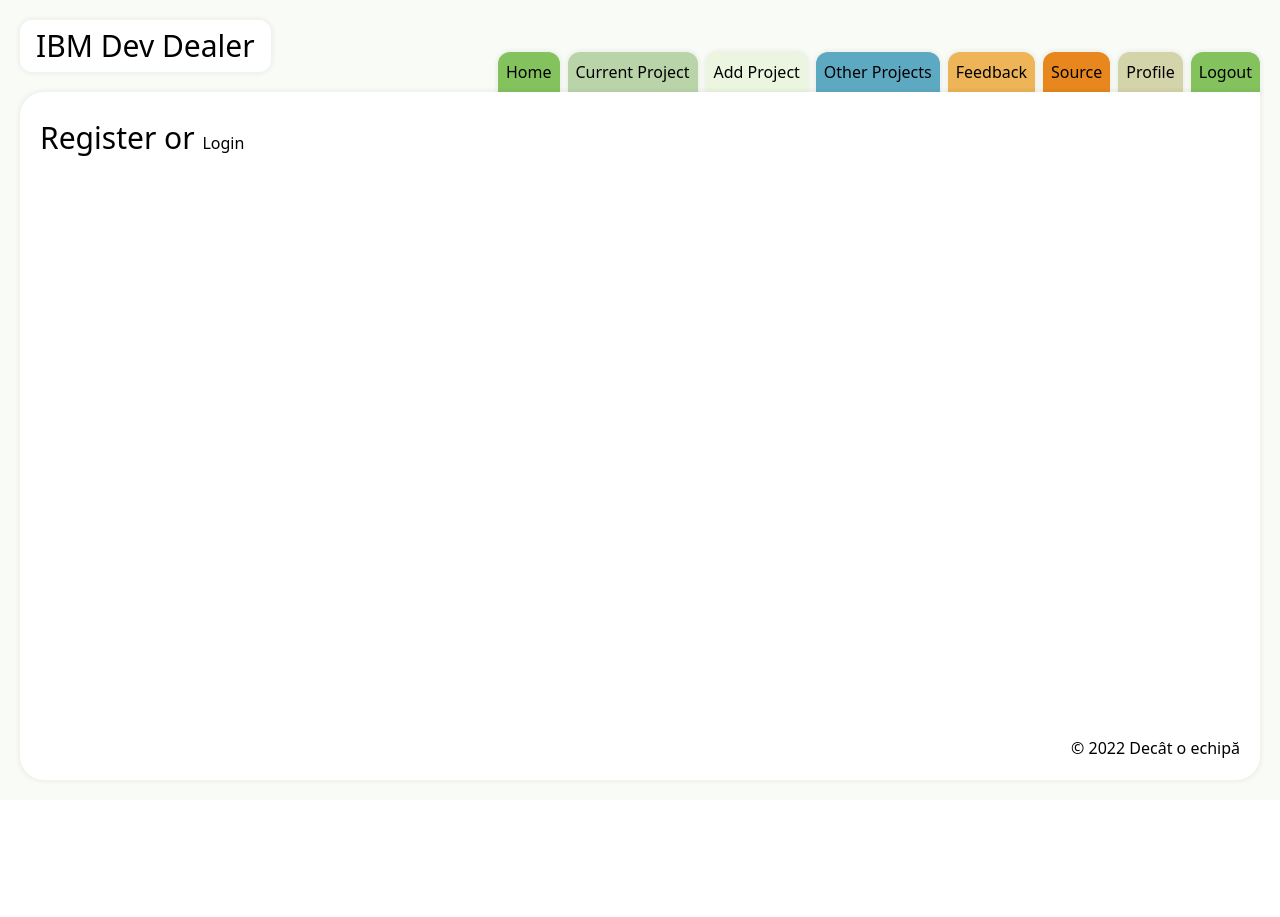
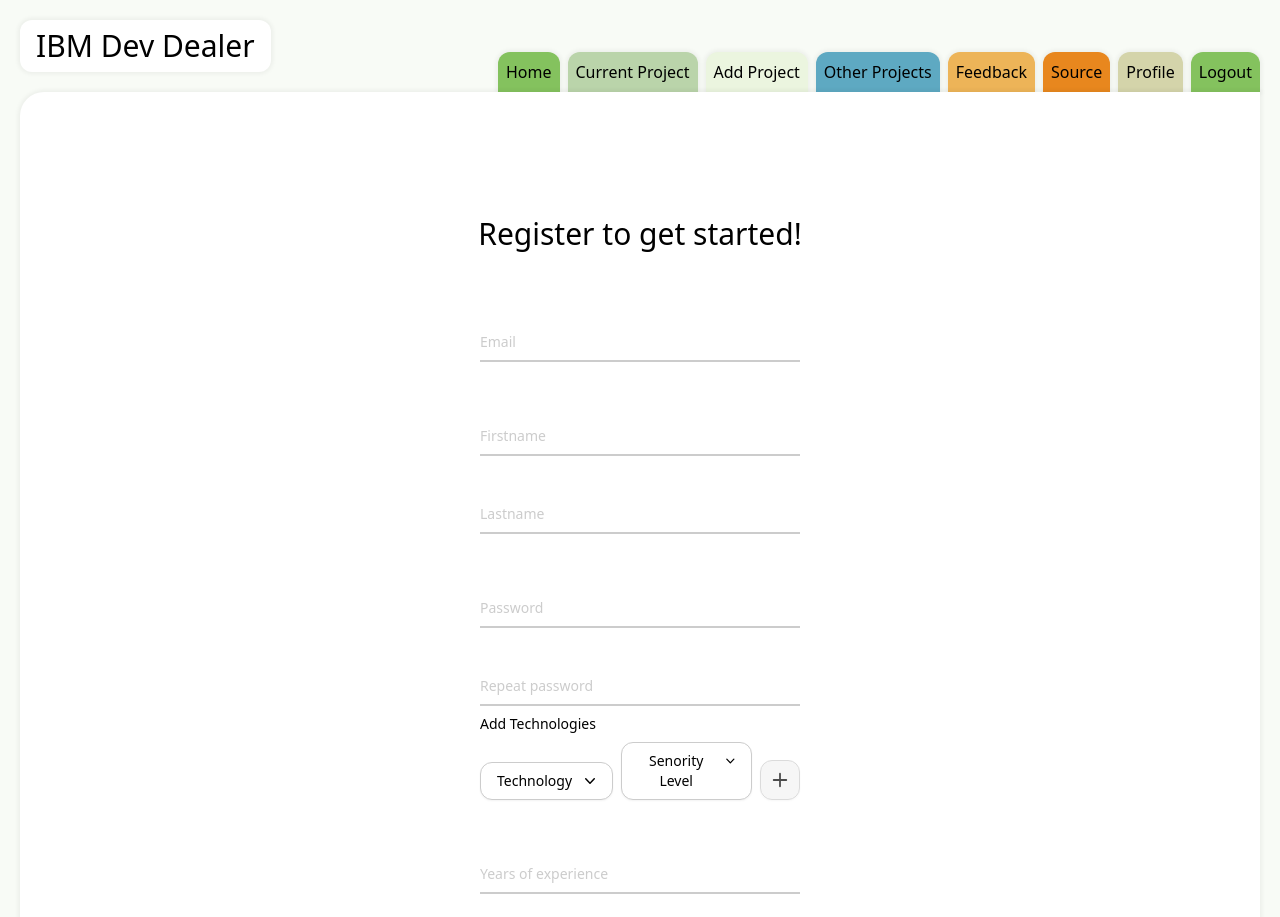
Before and after one commit to IBM-Dev-Dealer/frontend, a Next.js app: page /register in a window 1280 px wide. Shown: the top 917 px of the page. Before the commit the page ends 800 px from the top, so only its background shows below. Built offline with nearby package versions, Linux system fonts and the light colour scheme.

Commit message:
partially done the form

```diff
--- a/components/page-components/Log/Register.jsx
+++ b/components/page-components/Log/Register.jsx
@@ -2,13 +2,154 @@ import Link from "next/link";
 
 import { ROUTES } from "../../../utils/utils";
 import Title from "../../atoms/Title/Title";
+import { Form, Formik } from "formik";
+import * as yup from "yup";
+import TextInput from "../../atoms/TextInput/TextInput";
+import Button from "../../atoms/Button/Button";
+import classNames from "classnames";
+import ObjectList from "../../molecules/ObjectList/ObjectList";
+import { useObjectListState } from "../../molecules/ObjectList/useObjectListState";
+import { useCallback, useMemo } from "react";
 
-const Register = () => {
-  return (
-    <Title>
-      Register or <Link href={ROUTES.LOG}>Login</Link>
-    </Title>
-  );
+// Register page fields:
+// email
+// parola
+// confirmare parola
+// first name
+// last name
+// grad senioritate per tehnologii
+// experienta (ani)
+// company role (array cu valori din enum - multi-rol)
+
+const initialValues = {
+	email: "",
+	password: "",
+	rePassword: "",
+	firstname: "",
+	lastname: "",
+	technologies: [],
+	experience: "",
+};
+
+const validate = yup.object({
+	email: yup
+		.string()
+		.email("Invalid email format")
+		.required("Email field empty"),
+	password: yup.string().required("Password field empty"),
+	firstname: yup.string().required("Firstname field empty"),
+	lastname: yup.string().required("Lastname field empty"),
+	password: yup
+		.string()
+		.required("Password field empty")
+		.matches(
+			/^(?=.*[A-Za-z])(?=.*\d)(?=.*[@$!%*#?&])[A-Za-z\d@$!%*#?&]{6,}$/,
+			"min 6 length = 0-9,a-z,A-Z and specials"
+		),
+	rePassword: yup
+		.string()
+		.oneOf([yup.ref("password"), null], "Passwords not matched")
+		.required("Re-password field empty"),
+	technologies: yup.array().of(yup.object()),
+	experience: yup.string().required("Experience is required"),
+});
+
+const Register = ({ fields }) => {
+	const { objectList: technologies, setObjectList: setTechnologies } =
+		useObjectListState();
+	const technologiesDataFields = useMemo(
+		() => [fields["technology"] ?? [], fields["seniorityLevel"] ?? []],
+		[fields]
+	);
+
+	const handleOnChange = useCallback(
+		(setFormData, fieldName) => (data) => setFormData(fieldName, data),
+		[]
+	);
+
+	const loginFormTailwindContainer = "flex items-center flex-col w-full mt-24";
+
+	return (
+		<Formik
+			initialValues={initialValues}
+			validationSchema={validate}
+			onSubmit={(values) => {
+				//   submitHandler(values);
+				console.log("values", values);
+			}}
+		>
+			{(formik) => (
+				<div className={loginFormTailwindContainer}>
+					<Title>Register to get started!</Title>
+
+					<Form className="w-80 flex gap-2 flex-col">
+						<TextInput
+							type="email"
+							id="email"
+							name="email"
+							placeholder="Email"
+							labelText="Email"
+						/>
+						<div>
+							<TextInput
+								type="text"
+								id="firstname"
+								name="firstname"
+								placeholder="Firstname"
+								labelText="Firstname"
+							/>
+							<TextInput
+								type="text"
+								id="lastname"
+								name="lastname"
+								placeholder="Lastname"
+								labelText="Lastname"
+							/>
+						</div>
+						<div>
+							<TextInput
+								type="password"
+								id="password"
+								name="password"
+								placeholder="Password"
+								labelText="Password"
+							/>
+							<TextInput
+								type="password"
+								id="rePassword"
+								name="rePassword"
+								placeholder="Repeat password"
+								labelText="Repeat password"
+							/>
+							<ObjectList
+								setList={setTechnologies}
+								list={technologies}
+								onChange={handleOnChange(formik.setFieldValue, "technologies")}
+								name="technologies"
+								dataFields={technologiesDataFields}
+								label="Add Technologies"
+							/>
+							<TextInput
+								type="number"
+								id="experience"
+								name="experience"
+								placeholder="Years"
+								labelText="Years of experience"
+							/>
+						</div>
+						<Button type="submit" label="Submit" />
+					</Form>
+
+					<p className="mt-2 text-xs">
+						Not registered yet?{" "}
+						<Link className={classNames("text-xs")} href={ROUTES.LOG}>
+							Click Here!
+						</Link>
+					</p>
+				</div>
+			)}
+		</Formik>
+	);
 };
 
 export default Register;
--- a/pages/log.js
+++ b/pages/log.js
@@ -1,7 +1,6 @@
 import Login from "../components/page-components/Log/Login";
-
 const LogPage = ({ logged, logout = () => {} }) => {
-  return logged ? logout() : <Login />;
+	return logged ? logout() : <Login />;
 };
 
 export default LogPage;
--- a/pages/register.js
+++ b/pages/register.js
@@ -1,7 +1,16 @@
 import Register from "../components/page-components/Log/Register";
+import getFields from "./api/getFields";
 
-const RegisterPage = () => {
-  return <Register />;
+const RegisterPage = (props) => {
+	return <Register {...props} />;
 };
+export default RegisterPage;
 
-export default RegisterPage;
+export const getStaticProps = async () => {
+	const queriedFields = ["technology", "seniorityLevel"];
+	const props = await getFields(queriedFields);
+
+	return {
+		props,
+	};
+};
```
